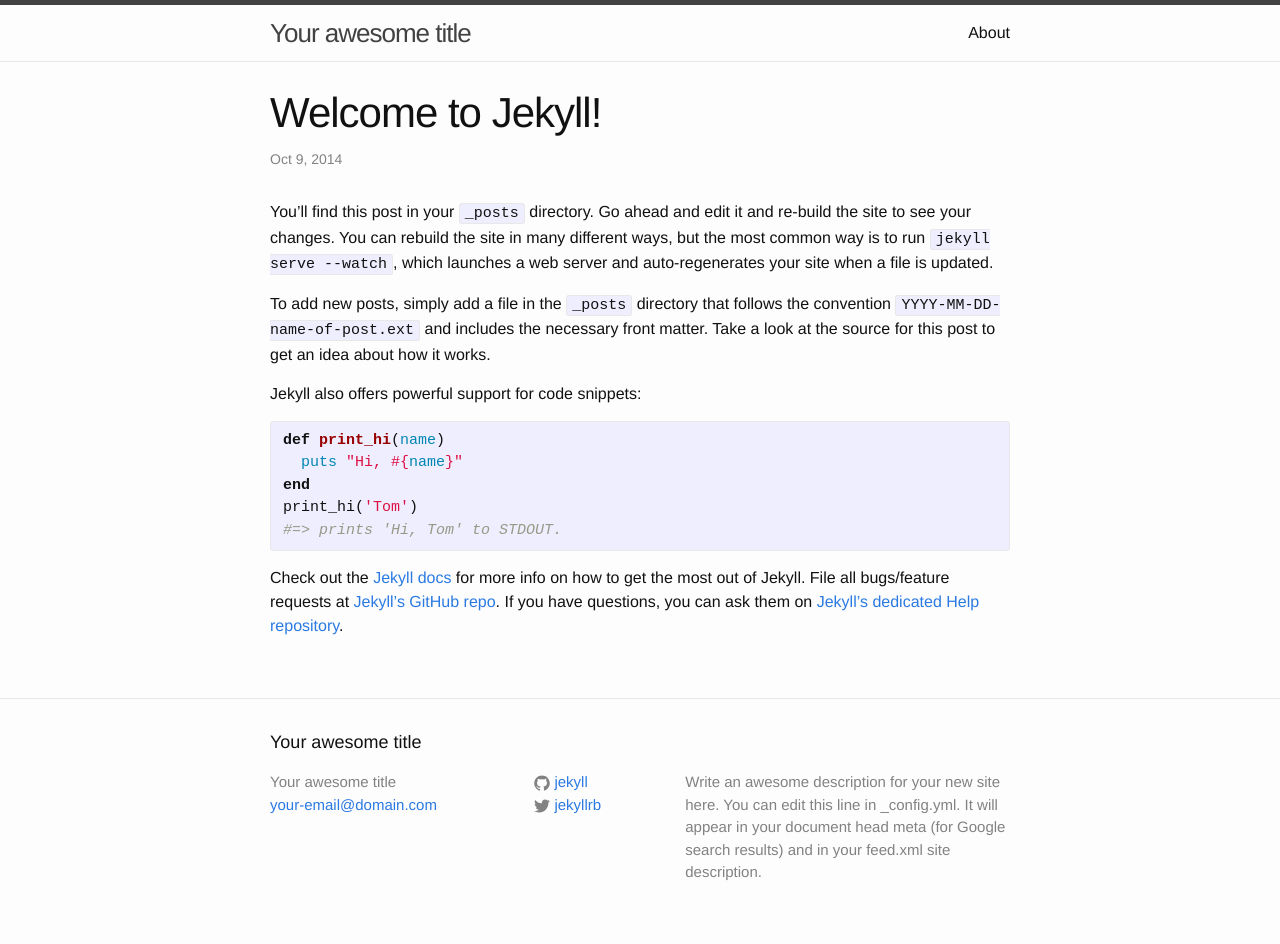
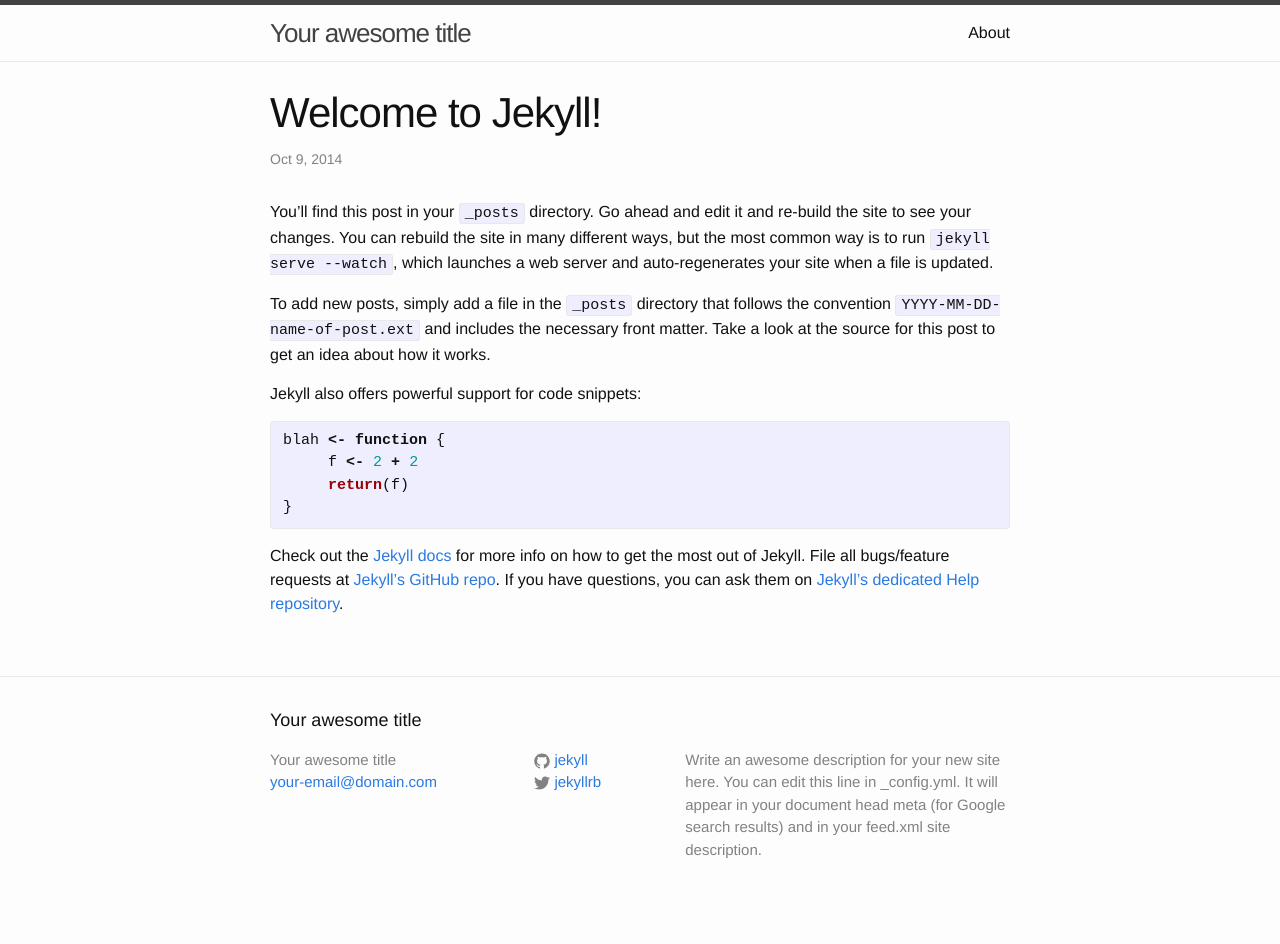
Before and after one commit to gfrmin/dataguruhk-blog, a Jekyll site: the page built from _posts/2014-10-09-welcome-to-jekyll.markdown, in a window 1280 px wide. Built offline with Jekyll 4.4.1, drawn with Linux system fonts in a browser that asks for light colours; after the commit the page ends 921 px from its top, so only the background shows below that.

Commit message:
Change example from ruby to R

```diff
--- a/_posts/2014-10-09-welcome-to-jekyll.markdown
+++ b/_posts/2014-10-09-welcome-to-jekyll.markdown
@@ -10,12 +10,11 @@
 
 Jekyll also offers powerful support for code snippets:
 
-{% highlight ruby %}
-def print_hi(name)
-  puts "Hi, #{name}"
-end
-print_hi('Tom')
-#=> prints 'Hi, Tom' to STDOUT.
+{% highlight r %}
+blah <- function {
+     f <- 2 + 2
+     return(f)
+}
 {% endhighlight %}
 
 Check out the [Jekyll docs][jekyll] for more info on how to get the most out of Jekyll. File all bugs/feature requests at [Jekyll’s GitHub repo][jekyll-gh]. If you have questions, you can ask them on [Jekyll’s dedicated Help repository][jekyll-help].
```
